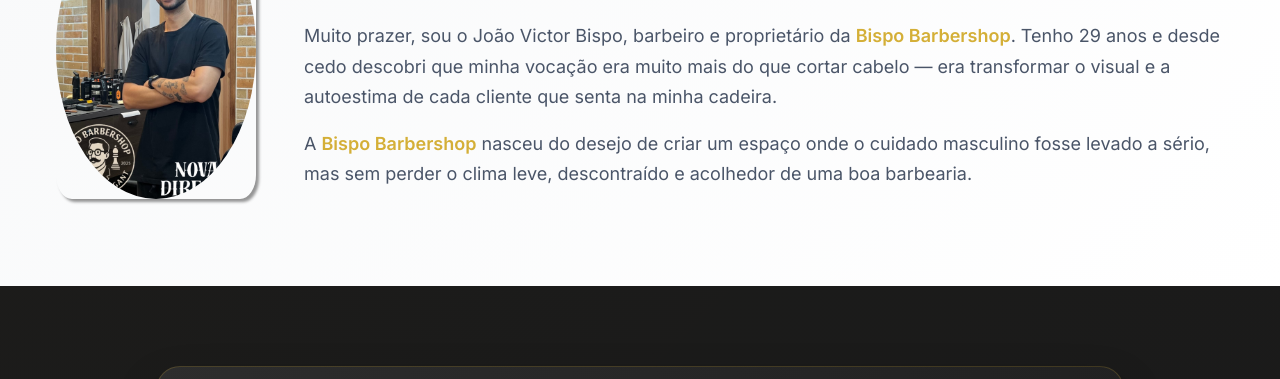
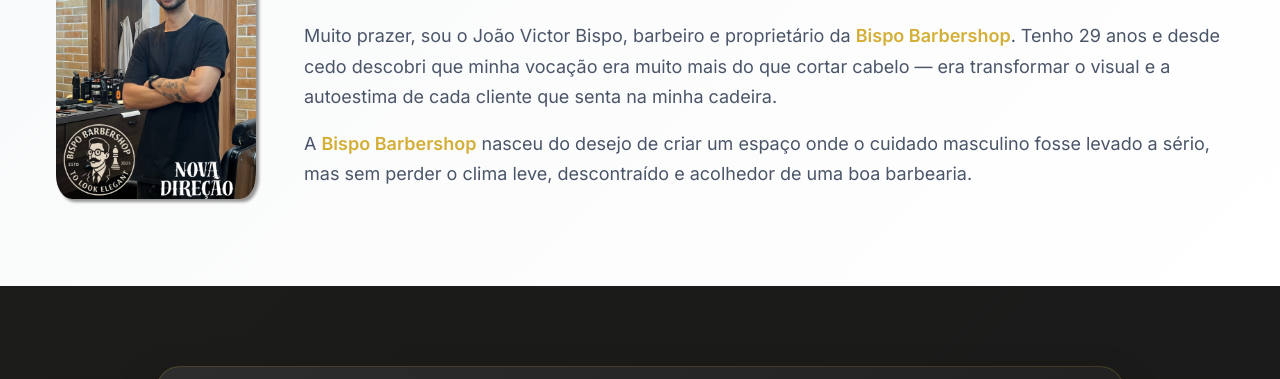
Before and after one commit to EdsonSizenando/bispo-barbearia, a plain HTML site: page index.html in a window 1280 px wide. Shown: the part 235-614 px from the top of the page. Drawn offline with nearby package versions, Linux system fonts and the light colour scheme.

Commit message:
atualizando

```diff
--- a/style.css
+++ b/style.css
@@ -48,9 +48,9 @@
     transition: transform 0.3s ease;
 }
 
-logo-circle, span, img{
-    height: 75px;
-    border-radius: 50%;
+logo-circle, img{
+    height: 70px;
+    border-radius: 0%;
 }
 
 
```
